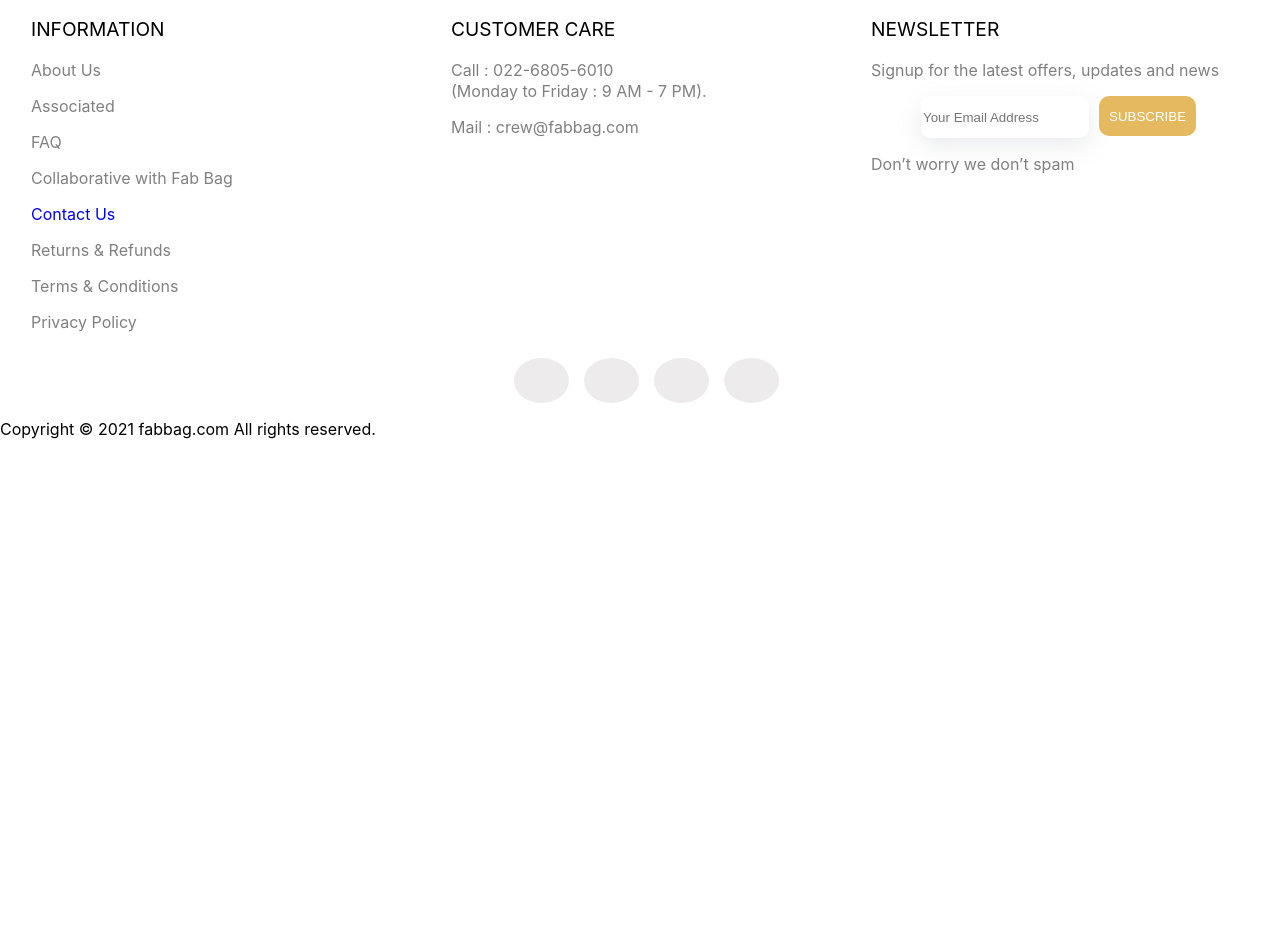
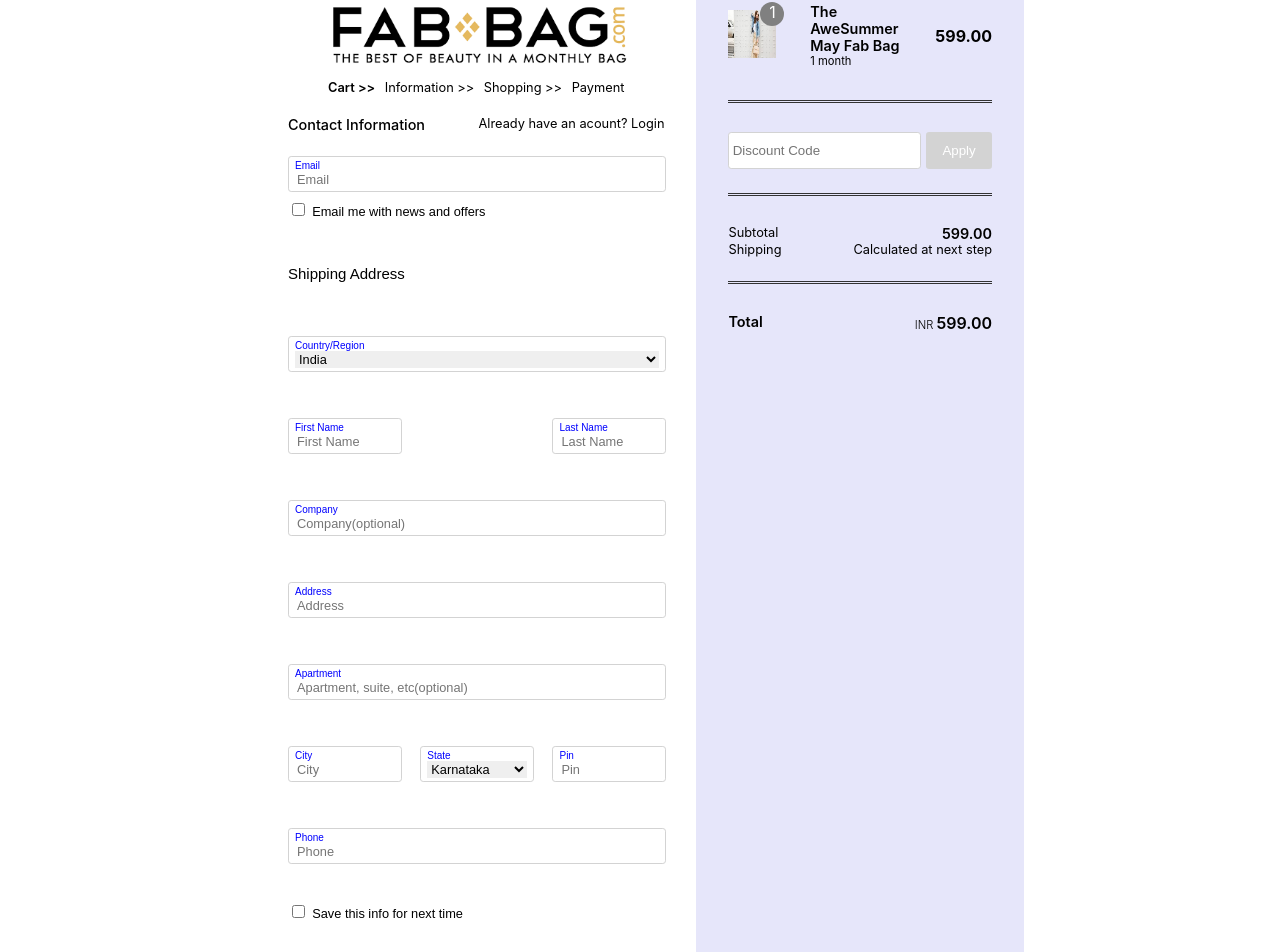
Before and after one commit to khageswar9/FabBag_clone, a React (Vite) app in the folder Fabbag/: page /checkout in a window 1280 px wide. Before the commit this address had no page. Shown: the part 117-1069 px from the top of the page. Before the commit the page ends 800 px from the top, so only its background shows below. Built offline with nearby package versions, Linux system fonts and the light colour scheme.

Commit message:
Modified

```diff
--- a/Fabbag/package.json
+++ b/Fabbag/package.json
@@ -15,7 +15,9 @@
     "@mui/material": "^5.6.4",
     "axios": "^0.27.2",
     "bootstrap": "^5.1.3",
+    "classnames": "^2.3.1",
     "font-awesome": "^4.7.0",
+    "formik": "^2.2.9",
     "install": "^0.13.0",
     "npm": "^8.9.0",
     "react": "^18.0.0",
@@ -25,8 +27,10 @@
     "react-slick": "^0.29.0",
     "redux": "^4.2.0",
     "redux-thunk": "^2.4.1",
+    "sass": "^1.51.0",
     "slick-carousel": "^1.8.1",
-    "styled-components": "^5.3.5"
+    "styled-components": "^5.3.5",
+    "yup": "^0.32.11"
   },
   "devDependencies": {
     "@types/react": "^18.0.0",
--- a/Fabbag/src/App.jsx
+++ b/Fabbag/src/App.jsx
@@ -12,7 +12,7 @@
 import { About } from "./Components/About";
 import Cart from "./Components/Cart/Cart";
 import Contactus from "./Components/ContactUs/Contactus";
-// import {Checkout} from './Pages/Checkout/Checkout';
+import Checkout from "./Pages/Checkout/Checkout"
 
 function App() {
   return (
@@ -27,7 +27,7 @@
         <Route path="/cart" element={<Cart />} />
         <Route path="/productsdetails" element={<Productdetails />} />
         <Route path="/contactus" element={<Contactus />} />
-        {/* <Route path='/checkout' element={<Checkout/>} /> */}
+        <Route path='/checkout' element={<Checkout/>} />
       </Routes>
       <Footer />
     </div>
--- a/Fabbag/src/Components/Form/Form.js
+++ b/Fabbag/src/Components/Form/Form.jsx
@@ -5,8 +5,10 @@
 import styles from './Form.module.scss'
 import Select from '../Select/Select';
 import * as Yup from 'yup';
+import { useNavigate } from 'react-router-dom';
 
 const Form = () => {
+    const navigate = useNavigate()
     const formSchema = Yup.object().shape({
         firstName: Yup.string()
             .min(2, 'Too Short!')
@@ -54,9 +56,11 @@
         },
         validationSchema: formSchema,
         onSubmit: values => {
-            alert(JSON.stringify(values, null, 2));
+            alert("Your order has been Sucessful");
+            navigate("/")
         },
     });
+
     return (
         <form className={styles.formContainer} onSubmit={formik.handleSubmit}>
             <div className={styles.formGroup}>
@@ -118,7 +122,7 @@
             </div>
             <div className={styles.formfooter}>
                 <div className={styles.retToCart}>&lt; Return to Cart</div>
-                <button className={styles.shoppingBtn} type='submit'>Continue Shopping</button>
+                <button className={styles.shoppingBtn} type='submit'>Confirm Order</button>
             </div>
             {/* <button type="submit">Submit</button> */}
         </form >
--- a/Fabbag/src/Components/Navbar.jsx
+++ b/Fabbag/src/Components/Navbar.jsx
@@ -66,7 +66,7 @@
             <p  style={{color:"goldenrod"}}>En</p>
             <p style={{marginLeft:"10px",color:"black"}}>Fr</p>
           </div>
-          <div style={{marginLeft:"20px",color:"black",marginTop:"-20px"}}><p>Checkout</p></div>
+          <Link to="/checkout"> <div style={{marginLeft:"20px",color:"black",marginTop:"-20px"}}><p>Checkout</p></div></Link>
           <Link to="/login">  <div style={{marginLeft:"20px",color:"black"}}><p>Sign In</p></div></Link>
           <Link to="/signup"> <div style={{marginLeft:"20px",color:"black"}}><p>Create An Account</p></div></Link>
         </div>: null}
--- a/Fabbag/src/Components/ProductDetails/Productdetails.jsx
+++ b/Fabbag/src/Components/ProductDetails/Productdetails.jsx
@@ -94,6 +94,7 @@
             // console.log("add tocart clicked");
             // console.log(counter,singleproduct._id,userId);
             dispatch(addProduct(userId,singleproduct._id,counter));
+            alert("Product added to your Cart")
 
           }}
         >
--- a/Fabbag/src/Pages/Checkout/Checkout.jsx
+++ b/Fabbag/src/Pages/Checkout/Checkout.jsx
@@ -1,6 +1,6 @@
 import React from 'react';
 import cn from 'classnames';
-import Form from '../components/Form/Form'
+import Form from '../../components/Form/Form'
 import logo from '../../logo.png';
 import fab from './fab.jpg'
 import styles from './Checkout.module.scss';
@@ -47,7 +47,7 @@
                     <hr />
                 </div>
                 <div className={styles.coupanWrapper}>
-                    <input type="text" placeholder="Discount Code" value="" /> <button>Apply</button>
+                    <input type="text" placeholder="Discount Code" /> <button>Apply</button>
                 </div>
 
                 <div className={styles.horizonatlBar}>
```
Also changed, not shown: Fabbag/src/Components/Checkbox/Checkbox.jsx (renamed from Fabbag/src/Components/Checkbox/Checkbox.js), Fabbag/src/Components/Input/Input.jsx (renamed from Fabbag/src/Components/Input/Input.js), Fabbag/src/Components/Select/Select.jsx (renamed from Fabbag/src/Components/Select/Select.js), Fabbag/src/logo.png (added), 1 other file (tests, documents, lock files or other folders).
